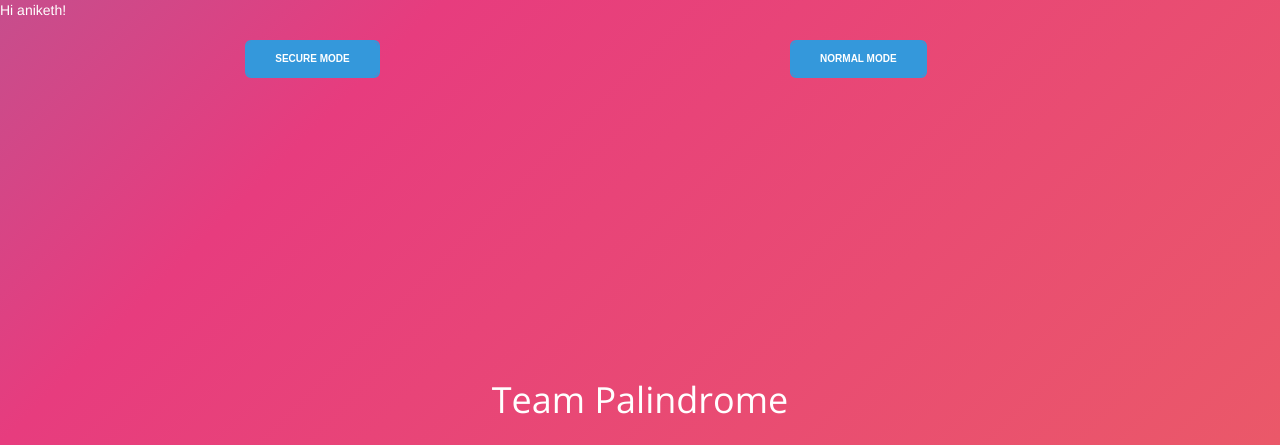
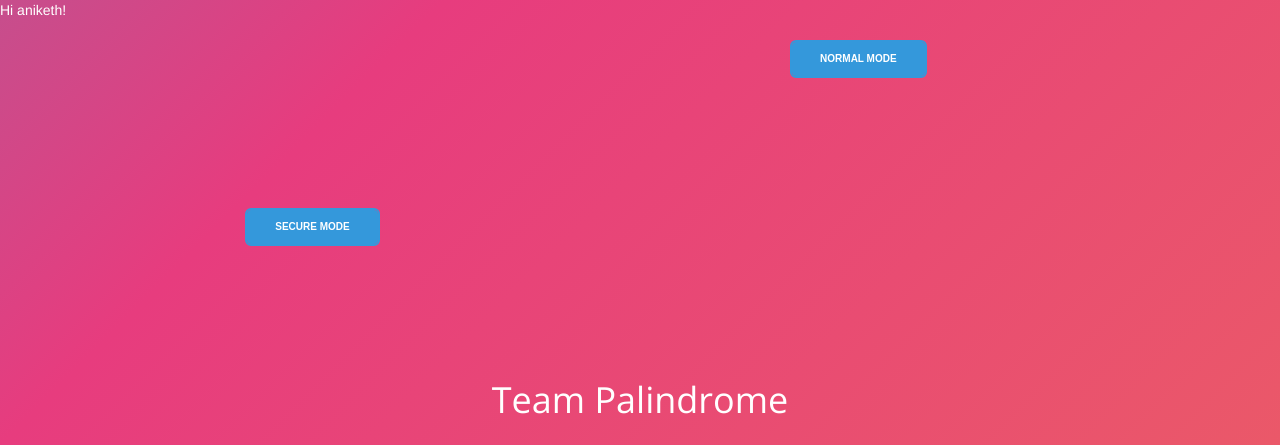
Before and after one commit to Aniketh01/palindrome, a Django app: page / in a window 1280 px wide. Shown: the top 445 px of the page. Run offline with Django 3.2, Linux system fonts and the light colour scheme; a user stored in the database is signed in; some libraries are stand-ins or nearby versions.

Commit message:
home: Make Login UI

```diff
--- a/accounts/static/accounts/css/style.css
+++ b/accounts/static/accounts/css/style.css
@@ -84,12 +84,27 @@ h6 {
 	outline: 0;
   }
 
-  .third {
+  .first {
 	border-color: #3498db;
 	color: #fff;
 	box-shadow: 0 0 40px 40px #3498db inset, 0 0 0 0 #3498db;
 	transition: all 150ms ease-in-out;
   }
-  .third:hover {
+  .first:hover {
 	box-shadow: 0 0 10px 0 #3498db inset, 0 0 10px 4px #3498db;
   }
+
+  .second {
+	margin-left:auto;
+	margin-right:auto;
+	display:block;
+	margin-top:30%;
+	margin-bottom:0%;
+	border-color: #3498db;
+	color: #fff;
+	box-shadow: 0 0 40px 40px #3498db inset, 0 0 0 0 #3498db;
+	transition: all 150ms ease-in-out;
+  }
+  .second:hover {
+	box-shadow: 0 0 10px 0 #3498db inset, 0 0 10px 4px #3498db;
+  }
--- a/templates/home.html
+++ b/templates/home.html
@@ -12,15 +12,16 @@
   <h1>Team Palindrome</h1>
 <div align="center" class="row">
   <div class="col-sm-6">
-    <button class="btn third">Secure Mode</button>
+    <button class="btn second">Secure Mode</button>
   </div>
   <div class="col-sm-4">
-    <button class="btn third">Normal Mode</button>
+    <button class="btn first">Normal Mode</button>
   </div>
 </div>
 {% else %}
-  <a href="{% url 'login' %}">login</a>
-
-  <a class="btn third" href="{% url 'login' %}" target="_blank">Login</a>
+  <h1 >Team Palidome </h1>
+  <form method="get" action="{% url 'login' %}">
+        <button class="btn second" >Login</button>
+    </form>
 {% endif %}
 {% endblock %}
```
